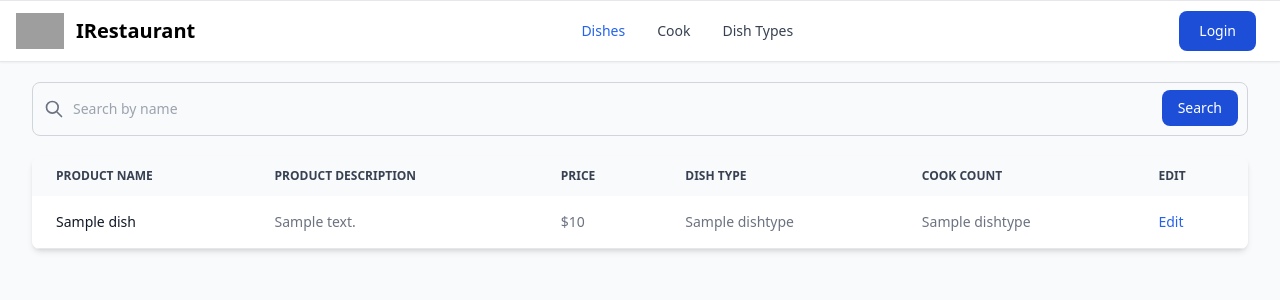
After one commit to LavrykN/restaurant_kitchen_service, a Django app: page /dish/ in a window 1280 px wide. The commit adds this page. Shown: the top 300 px of the page. Run offline with Django 4.2, Linux system fonts and the light colour scheme; a user stored in the database is signed in; tables that the repository leaves empty hold one stand-in row (values such as "Sample post"); some libraries are stand-ins or nearby versions; grey boxes are pictures that could not be loaded.

Commit message:
Add login and dish page

```diff
--- a/kitchen/urls.py
+++ b/kitchen/urls.py
@@ -1,10 +1,29 @@
 from django.urls import path
 
-from django.contrib.auth import views
+from kitchen.views import DishListView, DishCreateView, DishUpdateView, DishDeleteView, index
 
 urlpatterns = [
-    path("login/", views.LoginView.as_view(), name="login"),
-    path("logout/", views.LogoutView.as_view(), name="logout"),
+    path("", index, name="index"),
+    path(
+        "dish/",
+        DishListView.as_view(),
+        name="kitchen-list",
+    ),
+    path(
+        "dish/create/",
+        DishCreateView.as_view(),
+        name="kitchen-create",
+    ),
+    path(
+        "dish/<int:pk>/update/",
+        DishUpdateView.as_view(),
+        name="kitchen-update",
+    ),
+    path(
+        "dish/<int:pk>/delete/",
+        DishDeleteView.as_view(),
+        name="kitchen-delete",
+    ),
 ]
 
 app_name = "kitchen"
--- a/kitchen/views.py
+++ b/kitchen/views.py
@@ -1,3 +1,56 @@
+from django.contrib.auth.decorators import login_required
+from django.contrib.auth.mixins import LoginRequiredMixin
 from django.shortcuts import render
+from django.urls import reverse_lazy
+from django.views import generic
+from kitchen.models import Dish
 
-# Create your views here.
+
+@login_required
+def index(request):
+    """View function for the home page of the site."""
+
+    num_dish = Dish.objects.count()
+
+    num_visits = request.session.get("num_visits", 0)
+    request.session["num_visits"] = num_visits + 1
+
+    context = {
+        "num_dish": num_dish,
+        "num_visits": num_visits + 1,
+    }
+
+    return render(request, "kitchen/index.html", context=context)
+
+
+class DishListView(LoginRequiredMixin, generic.ListView):
+    model = Dish
+    context_object_name = "dish_list"
+    template_name = "kitchen/dish_list.html"
+    paginate_by = 5
+    queryset = Dish.objects.all()
+
+    def get_queryset(self):
+        name = self.request.GET.get("name")
+
+        if name:
+            self.queryset = self.queryset.filter(name__icontains=name)
+
+        return self.queryset
+
+
+class DishCreateView(LoginRequiredMixin, generic.CreateView):
+    model = Dish
+    fields = "__all__"
+    success_url = reverse_lazy("kitchen:dish-list")
+
+
+class DishUpdateView(LoginRequiredMixin, generic.UpdateView):
+    model = Dish
+    fields = "__all__"
+    success_url = reverse_lazy("kitchen:dish-list")
+
+
+class DishDeleteView(LoginRequiredMixin, generic.DeleteView):
+    model = Dish
+    success_url = reverse_lazy("taxi:manufacturer-list")
--- a/restaurant_service/urls.py
+++ b/restaurant_service/urls.py
@@ -19,5 +19,6 @@ from django.urls import path, include
 urlpatterns = [
     path("admin/", admin.site.urls),
     path("", include("kitchen.urls", namespace="kitchen")),
+    path("accounts/", include("django.contrib.auth.urls")),
     path("__reload__/", include("django_browser_reload.urls")),
 ]
--- a/templates/includes/navba.html
+++ b/templates/includes/navba.html
@@ -1,8 +1,8 @@
 
 <nav class="bg-white border-gray-200 px-2 md:px-4 py-2.5 dark:bg-gray-900 border-gray-200 shadow-sm border-y">
     <div class="flex flex-wrap justify-between items-center mx-auto max-w-screen-xl">
-        <a href="https://flowbite.com" class="flex items-center">
-            <img src="https://flowbite.com/docs/images/logo.svg" class="mr-3 h-6 sm:h-9" alt="Flowbite Logo" />
+        <a href="{% url 'kitchen:index' %}" class="flex items-center">
+            <img src="https://flowbite.com/docs/images/logo.svg" class="mr-3 h-6 sm:h-9" alt="IRestaurant Logo" />
             <span class="self-center text-xl font-semibold whitespace-nowrap dark:text-white">IRestaurant</span>
         </a>
         <div class="flex items-center md:order-2">
@@ -15,13 +15,13 @@
         <div id="mega-menu" class="hidden justify-between items-center w-full text-sm md:flex md:w-auto md:order-1">
             <ul class="flex flex-col mt-4 font-medium md:flex-row md:space-x-8 md:mt-0">
                 <li>
-                    <a href="#" class="block py-2 pr-4 pl-3 text-blue-600 border-b border-gray-100 hover:bg-gray-50 md:hover:bg-transparent md:border-0 md:hover:text-blue-600 md:p-0 dark:text-blue-500 md:dark:hover:text-blue-500 dark:hover:bg-gray-700 dark:hover:text-blue-500 md:dark:hover:bg-transparent dark:border-gray-700" aria-current="page">Home</a>
+                    <a href="{% url 'kitchen:kitchen-list' %}" class="block py-2 pr-4 pl-3 text-blue-600 border-b border-gray-100 hover:bg-gray-50 md:hover:bg-transparent md:border-0 md:hover:text-blue-600 md:p-0 dark:text-blue-500 md:dark:hover:text-blue-500 dark:hover:bg-gray-700 dark:hover:text-blue-500 md:dark:hover:bg-transparent dark:border-gray-700" aria-current="page">Dishes</a>
                 </li>
                 <li>
-                    <a href="#" class="block py-2 pr-4 pl-3 text-gray-700 border-b border-gray-100 hover:bg-gray-50 md:hover:bg-transparent md:border-0 md:hover:text-blue-600 md:p-0 dark:text-gray-400 md:dark:hover:text-blue-500 dark:hover:bg-gray-700 dark:hover:text-blue-500 md:dark:hover:bg-transparent dark:border-gray-700">Team</a>
+                    <a href="#" class="block py-2 pr-4 pl-3 text-gray-700 border-b border-gray-100 hover:bg-gray-50 md:hover:bg-transparent md:border-0 md:hover:text-blue-600 md:p-0 dark:text-gray-400 md:dark:hover:text-blue-500 dark:hover:bg-gray-700 dark:hover:text-blue-500 md:dark:hover:bg-transparent dark:border-gray-700">Cook</a>
                 </li>
                 <li>
-                    <a href="#" class="block py-2 pr-4 pl-3 text-gray-700 border-b border-gray-100 hover:bg-gray-50 md:hover:bg-transparent md:border-0 md:hover:text-blue-600 md:p-0 dark:text-gray-400 md:dark:hover:text-blue-500 dark:hover:bg-gray-700 dark:hover:text-blue-500 md:dark:hover:bg-transparent dark:border-gray-700">Contact</a>
+                    <a href="#" class="block py-2 pr-4 pl-3 text-gray-700 border-b border-gray-100 hover:bg-gray-50 md:hover:bg-transparent md:border-0 md:hover:text-blue-600 md:p-0 dark:text-gray-400 md:dark:hover:text-blue-500 dark:hover:bg-gray-700 dark:hover:text-blue-500 md:dark:hover:bg-transparent dark:border-gray-700">Dish Types</a>
                 </li>
             </ul>
         </div>
--- /dev/null
+++ b/templates/kitchen/dish_list.html
@@ -0,0 +1,78 @@
+{% extends "base.html" %}
+
+{% block content %}
+
+  <form class="mt-5">
+    <label for="default-search" class="mb-2 text-sm font-medium text-gray-900 sr-only dark:text-white">Search</label>
+    <div class="relative">
+      <div class="absolute inset-y-0 left-0 flex items-center pl-3 pointer-events-none">
+        <svg aria-hidden="true" class="w-5 h-5 text-gray-500 dark:text-gray-400" fill="none" stroke="currentColor"
+             viewBox="0 0 24 24" xmlns="http://www.w3.org/2000/svg">
+          <path stroke-linecap="round" stroke-linejoin="round" stroke-width="2"
+                d="M21 21l-6-6m2-5a7 7 0 11-14 0 7 7 0 0114 0z"></path>
+        </svg>
+      </div>
+      <input type="search" id="default-search"
+             class="block w-full p-4 pl-10 text-sm text-gray-900 border border-gray-300 rounded-lg bg-gray-50 focus:ring-blue-500 focus:border-blue-500 dark:bg-gray-700 dark:border-gray-600 dark:placeholder-gray-400 dark:text-white dark:focus:ring-blue-500 dark:focus:border-blue-500"
+             placeholder="Search by name" required>
+      <button type="submit"
+              class="text-white absolute right-2.5 bottom-2.5 bg-blue-700 hover:bg-blue-800 focus:ring-4 focus:outline-none focus:ring-blue-300 font-medium rounded-lg text-sm px-4 py-2 dark:bg-blue-600 dark:hover:bg-blue-700 dark:focus:ring-blue-800">
+        Search
+      </button>
+    </div>
+  </form>
+
+  <div class="overflow-x-auto relative shadow-md sm:rounded-lg mt-5">
+    <table class="w-full text-sm text-left text-gray-500 dark:text-gray-400">
+      <thead class="text-xs text-gray-700 uppercase bg-gray-50 dark:bg-gray-700 dark:text-gray-400">
+      <tr>
+        <th scope="col" class="py-3 px-6">
+          Product name
+        </th>
+        <th scope="col" class="py-3 px-6">
+          Product description
+        </th>
+        <th scope="col" class="py-3 px-6">
+          Price
+        </th>
+        <th scope="col" class="py-3 px-6">
+          Dish Type
+        </th>
+        <th scope="col" class="py-3 px-6">
+          Cook count
+        </th>
+        <th scope="col" class="py-3 px-6">
+          Edit
+        </th>
+      </tr>
+      </thead>
+      <tbody>
+      {% for dish in dish_list %}
+        <tr class="bg-white border-b dark:bg-gray-800 dark:border-gray-700">
+          <th scope="row" class="py-4 px-6 font-medium text-gray-900 whitespace-nowrap dark:text-white">
+            {{ dish.name }}
+          </th>
+          <td class="py-4 px-6">
+            {{ dish.description }}
+          </td>
+          <td class="py-4 px-6">
+            ${{ dish.price }}
+          </td>
+          <td class="py-4 px-6">
+            {{ dish.dish_type }}
+          </td>
+          <td class="py-4 px-6">
+            {{ dish.dish_type }}
+          </td>
+          <td class="py-4 px-6">
+            <a href="#" class="font-medium text-blue-600 dark:text-blue-500 hover:underline">Edit</a>
+          </td>
+        </tr>
+      {% endfor %}
+
+
+      </tbody>
+    </table>
+  </div>
+
+{% endblock %}
--- /dev/null
+++ b/templates/kitchen/index.html
@@ -0,0 +1,5 @@
+{% extends "base.html" %}
+
+{% block content %}
+  <h1>qwe</h1>
+{% endblock %}
```
Also changed, not shown: restaurant_service/settings.py (+6 -2 lines), templates/registration/login.html (+3 -5 lines), kitchen/admin.py (line endings or trailing spaces), kitchen/forms.py (added).
